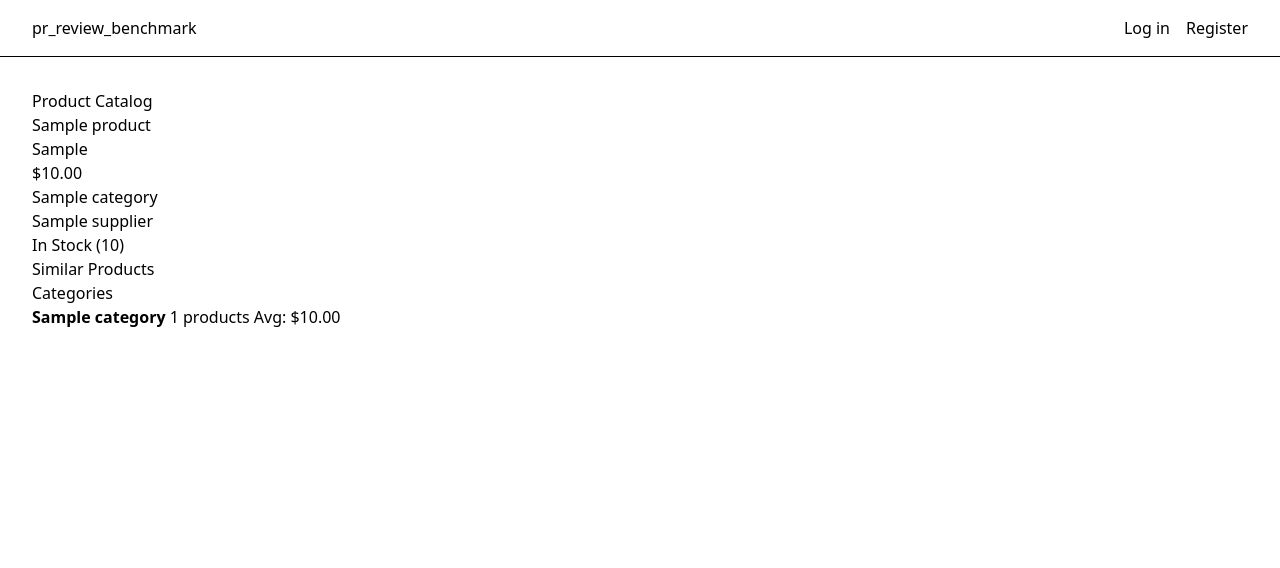
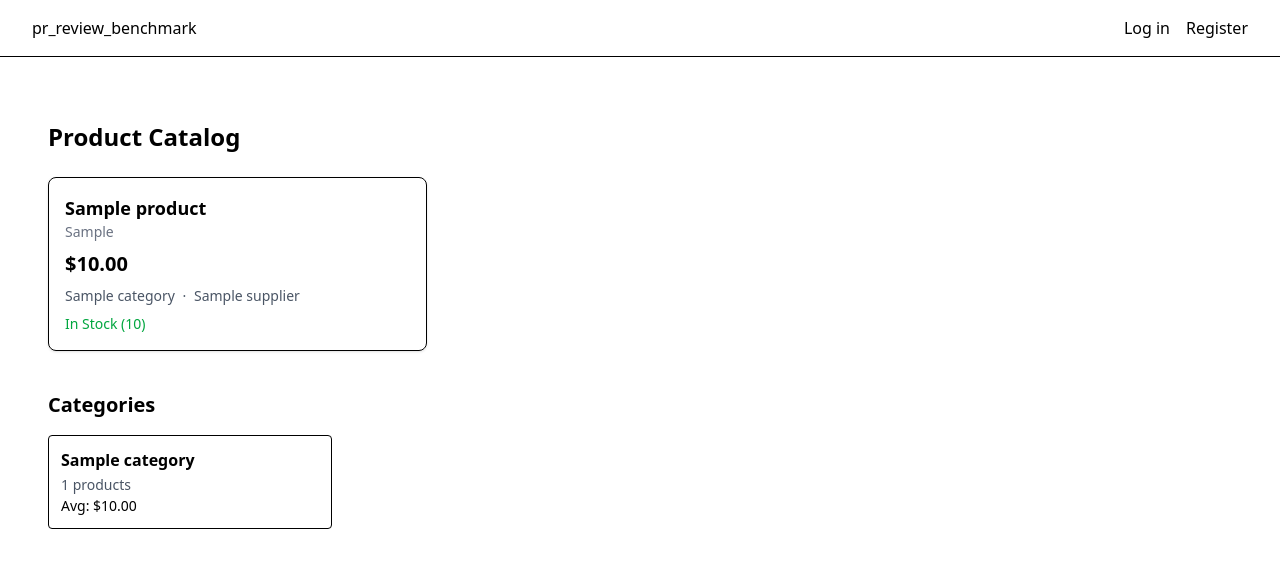
Before and after one commit to no0t-noot/pr-review-benchmark, a Django app: page /products/catalog/ in a window 1280 px wide. Shown: the top 568 px of the page. Run offline with Django 5.2, Linux system fonts and the light colour scheme; tables that the repository leaves empty hold one stand-in row (values such as "Sample post"); style sheets or scripts are compiled from the project's sources; parts of the project's set-up code (start-up, migrations or seed data) failed here and were passed over.

Commit message:
improve ui

```diff
--- a/pr_review_benchmark/products/views.py
+++ b/pr_review_benchmark/products/views.py
@@ -35,15 +35,11 @@ class ProductCatalogView(ListView):
     def get_context_data(self, **kwargs):
         context = super().get_context_data(**kwargs)
 
-        related_products = {}
         for product in context["products"]:
-            similar = Product.objects.filter(
+            product.related_products = Product.objects.filter(
                 category=product.category,
                 is_active=True,
             ).exclude(pk=product.pk)[:3]
-            related_products[product.pk] = similar
-
-        context["related_products"] = related_products
 
         category_stats = {}
         for category in Category.objects.all():
--- a/pr_review_benchmark/templates/products/catalog.html
+++ b/pr_review_benchmark/templates/products/catalog.html
@@ -1,59 +1,71 @@
 {% extends "base.html" %}
 
 {% block content %}
-<h1>Product Catalog</h1>
+<div class="container mx-auto px-4 py-8">
+    <h1 class="text-2xl font-bold mb-6">Product Catalog</h1>
 
-<div class="catalog-grid">
+    <div class="grid grid-cols-1 md:grid-cols-3 gap-6">
         {% for product in products %}
-    <div class="catalog-item">
-        <h3>{{ product.name }}</h3>
-        <p class="sku">{{ product.sku }}</p>
-        <p class="price">${{ product.price }}</p>
-        <p class="category">{{ product.category.name }}</p>
-        <p class="supplier">{{ product.supplier.name }}</p>
+        <div class="border rounded-lg p-4 shadow-sm">
+            <h3 class="text-lg font-semibold">{{ product.name }}</h3>
+            <p class="text-sm text-gray-500">{{ product.sku }}</p>
+            <p class="text-xl font-bold mt-2">${{ product.price }}</p>
+
+            <div class="mt-2 text-sm text-gray-600">
+                <span>{{ product.category.name }}</span>
+                <span class="mx-1">&middot;</span>
+                <span>{{ product.supplier.name }}</span>
+            </div>
 
             {% if product.inventory %}
-        <p class="stock">
+            <p class="mt-2 text-sm">
                 {% if product.inventory.quantity > 0 %}
-                In Stock ({{ product.inventory.quantity }})
+                    <span class="text-green-600">In Stock ({{ product.inventory.quantity }})</span>
                 {% else %}
-                Out of Stock
+                    <span class="text-red-600">Out of Stock</span>
                 {% endif %}
             </p>
             {% endif %}
 
-        {% with related=related_products|dictsort:product.pk %}
-        <div class="related-products">
-            <h4>Similar Products</h4>
-            {% for related_product in related %}
-            <span>{{ related_product.name }}</span>
+            {% if product.related_products %}
+            <div class="mt-3 pt-3 border-t">
+                <p class="text-xs font-medium text-gray-500 mb-1">Related</p>
+                <ul class="text-sm">
+                    {% for related in product.related_products %}
+                    <li>{{ related.name }} &mdash; ${{ related.price }}</li>
+                    {% endfor %}
+                </ul>
+            </div>
+            {% endif %}
+        </div>
+        {% empty %}
+        <p class="col-span-3 text-gray-500">No products found.</p>
         {% endfor %}
     </div>
-        {% endwith %}
+
+    <div class="mt-10">
+        <h2 class="text-xl font-bold mb-4">Categories</h2>
+        <div class="grid grid-cols-2 md:grid-cols-4 gap-4">
+            {% for name, stats in category_stats.items %}
+            <div class="border rounded p-3">
+                <strong class="block">{{ name }}</strong>
+                <span class="text-sm text-gray-600">{{ stats.count }} products</span>
+                <span class="block text-sm">Avg: ${{ stats.avg_price|floatformat:2 }}</span>
             </div>
             {% endfor %}
         </div>
-
-<div class="category-sidebar">
-    <h2>Categories</h2>
-    {% for name, stats in category_stats.items %}
-    <div class="category-stat">
-        <strong>{{ name }}</strong>
-        <span>{{ stats.count }} products</span>
-        <span>Avg: ${{ stats.avg_price|floatformat:2 }}</span>
-    </div>
-    {% endfor %}
     </div>
 
     {% if is_paginated %}
-<nav class="pagination">
+    <nav class="mt-8 flex items-center justify-center gap-4">
         {% if page_obj.has_previous %}
-    <a href="?page={{ page_obj.previous_page_number }}">Previous</a>
+        <a href="?page={{ page_obj.previous_page_number }}" class="text-blue-600 hover:underline">&laquo; Previous</a>
         {% endif %}
-    <span>Page {{ page_obj.number }} of {{ page_obj.paginator.num_pages }}</span>
+        <span class="text-gray-600">Page {{ page_obj.number }} of {{ page_obj.paginator.num_pages }}</span>
         {% if page_obj.has_next %}
-    <a href="?page={{ page_obj.next_page_number }}">Next</a>
+        <a href="?page={{ page_obj.next_page_number }}" class="text-blue-600 hover:underline">Next &raquo;</a>
         {% endif %}
     </nav>
     {% endif %}
+</div>
 {% endblock %}
```
Lines whose indentation alone changed are shown as unchanged.
